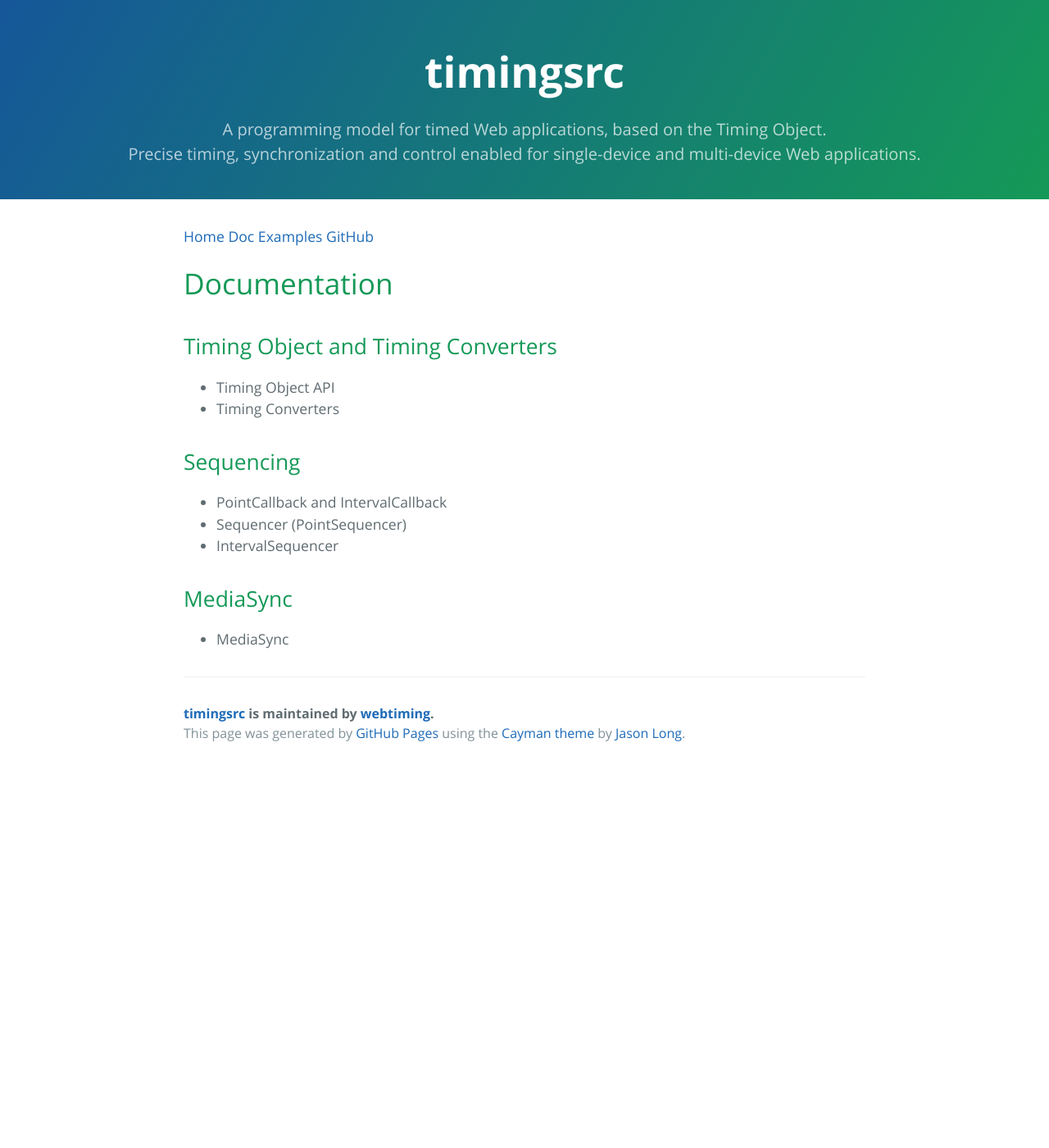
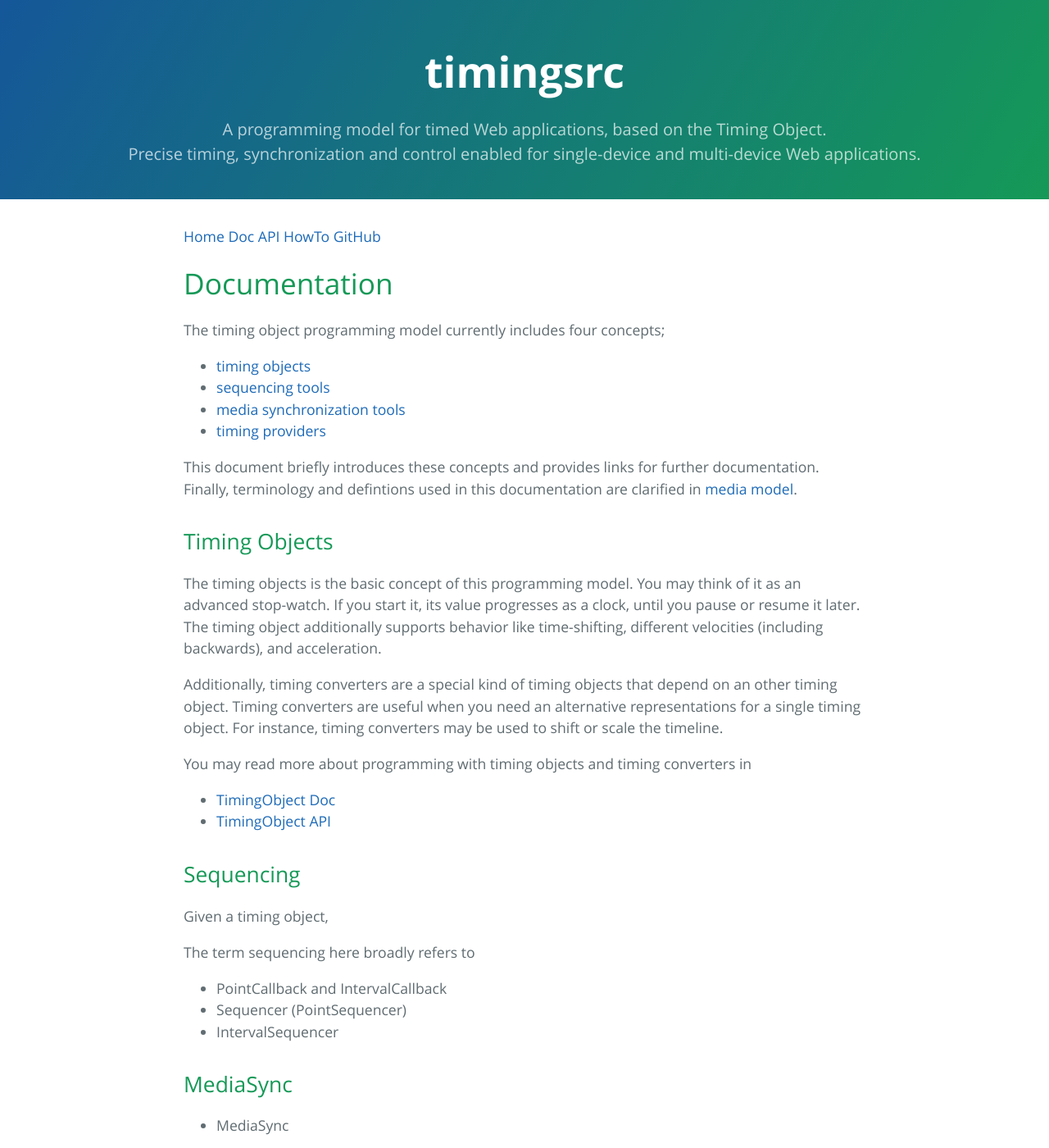
Before and after one commit to webtiming/timingsrc, a Jekyll site: the page built from doc/index.md, in a window 1280 px wide and 1400 px high. Shown: the whole window at 82% size. Built offline with Jekyll 4.4.1, drawn with Linux system fonts in a browser that asks for light colours; Markdown is read by kramdown in place of the engine named in the settings; some of the changed text lies outside the part shown.

Commit message:
working on documentation

```diff
--- a/_includes/nav.html
+++ b/_includes/nav.html
@@ -7,7 +7,8 @@
       -->
     	<a href="{{site.baseurl}}/index.html">Home</a>
       <a href="{{site.baseurl}}/doc/index.html">Doc</a>
-      <a href="{{site.baseurl}}/doc/examples.html">Examples</a>
+      <a href="{{site.baseurl}}/doc/api.html">API</a>
+      <a href="{{site.baseurl}}/doc/howto.html">HowTo</a>
       <!--
       <a href="{{site.baseurl}}/usage.html">Usage</a>
       <a href="{{site.baseurl}}/overview.html">Overview</a>
--- a/doc/index.md
+++ b/doc/index.md
@@ -3,20 +3,54 @@
 title: Documentation
 ---
 
+The timing object programming model currently includes four concepts;
+
+- [timing objects](#timingobject)
+- [sequencing tools](#sequencing)
+- [media synchronization tools](#mediasync)
+- [timing providers](#timingprovider)
+
+This document briefly introduces these concepts and provides links for further documentation. Finally,
+terminology and defintions used in this documentation are clarified in [media model](#mediamodel).
 
 
+<a name="timingobject"></a>
+## Timing Objects
 
-## Timing Object and Timing Converters
+The timing objects is the basic concept of this programming model. You may think of it as an advanced stop-watch.
+If you start it, its value progresses as a clock, until you pause or resume it later. The timing object additionally
+supports behavior like time-shifting, different velocities (including backwards), and acceleration.
 
-- Timing Object API
-- Timing Converters
+Additionally, timing converters are a special kind of timing objects that depend on an other timing object.
+Timing converters are useful when you need an alternative representations for a single timing object. For instance,
+timing converters may be used to shift or scale the timeline.
 
+You may read more about programming with timing objects and timing converters in
+
+- [TimingObject Doc](doc/doctimingobject.html)
+- [TimingObject API](doc/apitimingobject.html)
+
+<a name="sequencing"></a>
 ## Sequencing
+
+Given a timing object,
+
+The term sequencing here broadly refers to
 
 - PointCallback and IntervalCallback
 - Sequencer (PointSequencer)
 - IntervalSequencer
 
+<a name="mediasync"></a>
 ## MediaSync
 
 - MediaSync
+
+<a name="timingprovider"></a>
+## Timing Providers
+
+work in progress..
+
+
+<a name="mediamodel"></a>
+## Media Model
```
Also changed, not shown: index.md (+1 -0 lines).
